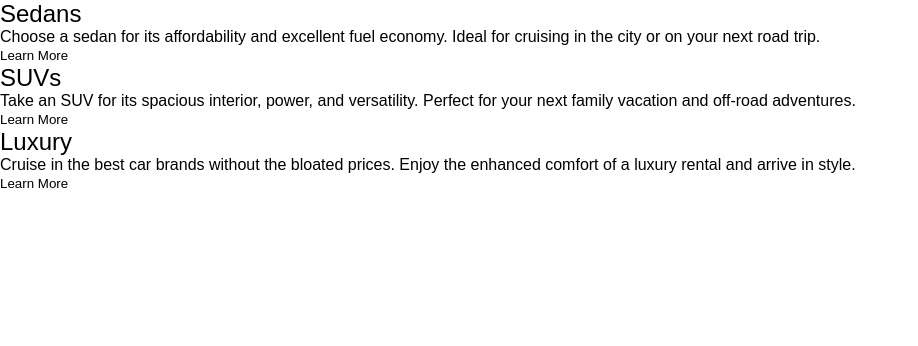
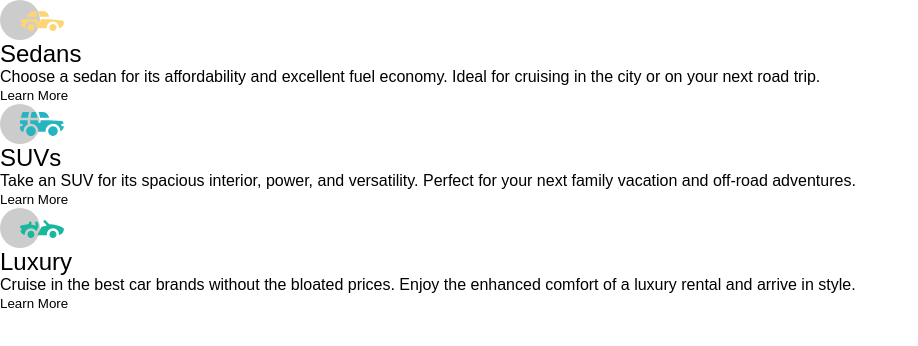
Before and after one commit to MATBMS/3-column-preview-card-component, a plain HTML site: page index.html in a window 1280 px wide. Shown: the whole page, without its empty margins (0-918 px from the left). Drawn offline with Linux system fonts and the light colour scheme.

Commit message:
Add the icon for each column

```diff
--- a/index.html
+++ b/index.html
@@ -15,6 +15,7 @@
   <body>
     <main>
       <section id="sedans">
+        <img src="./images/icon-sedans.svg" alt="icon sedans">
         <h2>Sedans</h2>
         <p>
           Choose a sedan for its affordability and excellent fuel economy. Ideal for cruising in the city or on your
@@ -23,6 +24,7 @@
         <button>Learn More</button>
       </section>
       <section id="suvs">
+        <img src="./images/icon-suvs.svg" alt="icon suvs">
         <h2>SUVs</h2>
         <p>
           Take an SUV for its spacious interior, power, and versatility. Perfect for your next family vacation
@@ -31,6 +33,7 @@
         <button>Learn More</button>
       </section>
       <section id="luxury">
+        <img src="./images/icon-luxury.svg" alt="icon luxury">
         <h2>Luxury</h2>
         <p>
           Cruise in the best car brands without the bloated prices. Enjoy the enhanced comfort of a luxury
```
